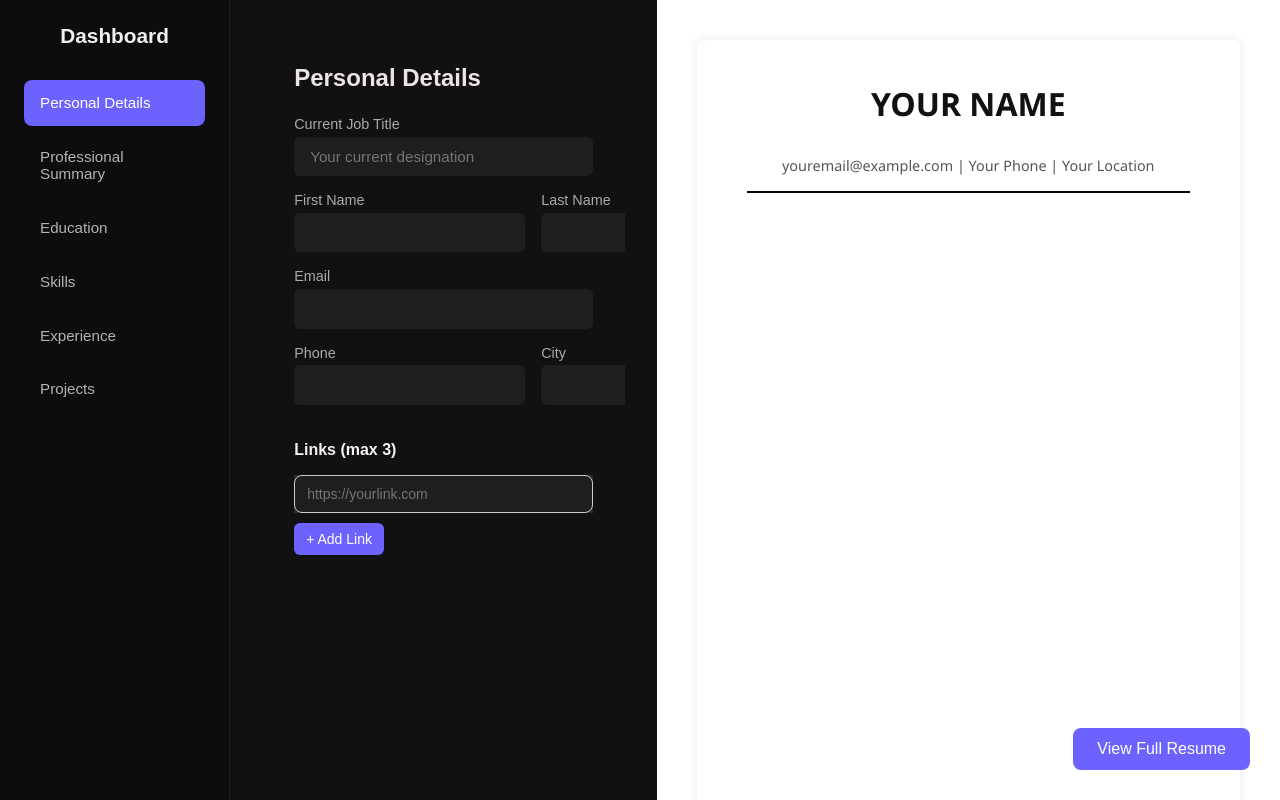
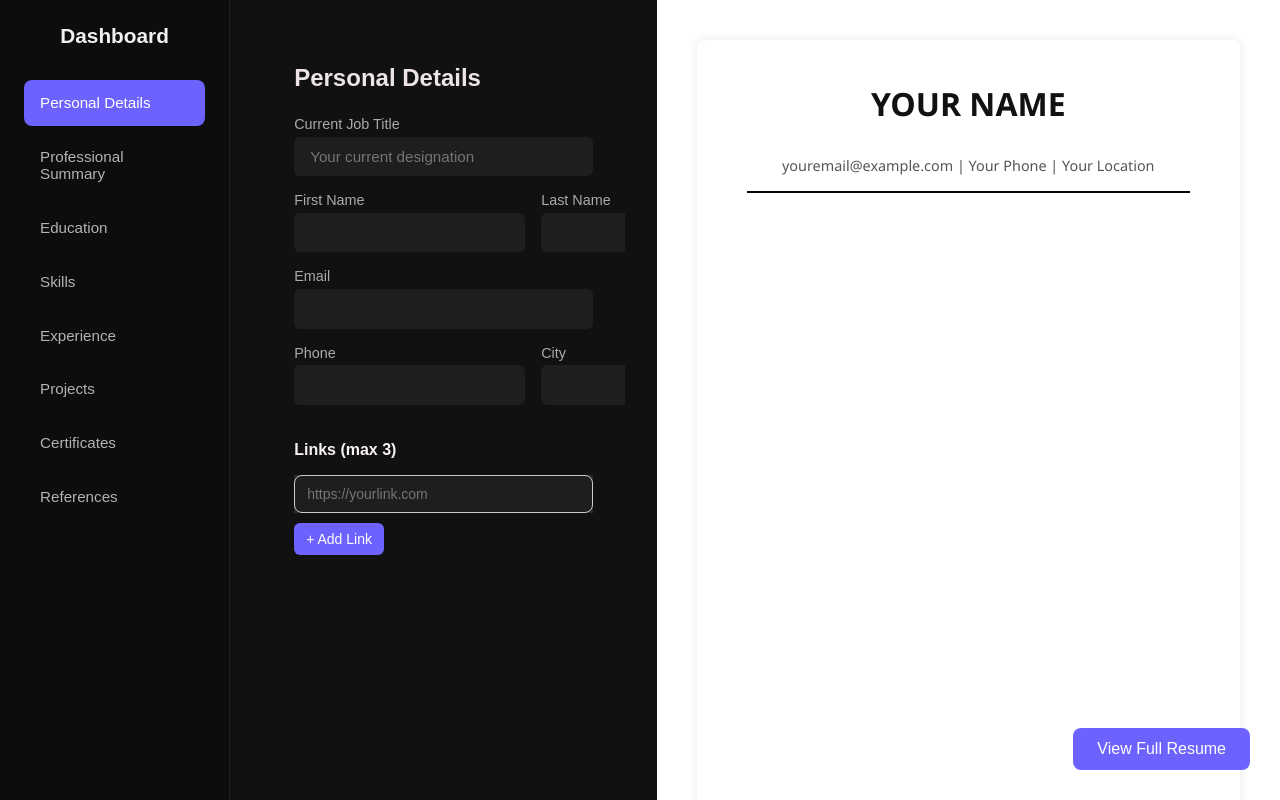
Before and after one commit to Anshikapurohit10/ZumeBuilder, a React (Vite) app in the folder Frontend/resumebuilder/: page /ResumeBuilder in a window 1280 px wide. Built offline with nearby package versions, Linux system fonts and the light colour scheme.

Commit message:
Add 'Certificates' and 'References' to Sidebar

```diff
--- a/Frontend/resumebuilder/src/components/Sidebar.jsx
+++ b/Frontend/resumebuilder/src/components/Sidebar.jsx
@@ -9,6 +9,8 @@ const Sidebar = ({ step, setStep }) => {
     "Skills",
     "Experience",
     "Projects",
+    "Certificates",
+      "References"
   ];
 
   return (
```
